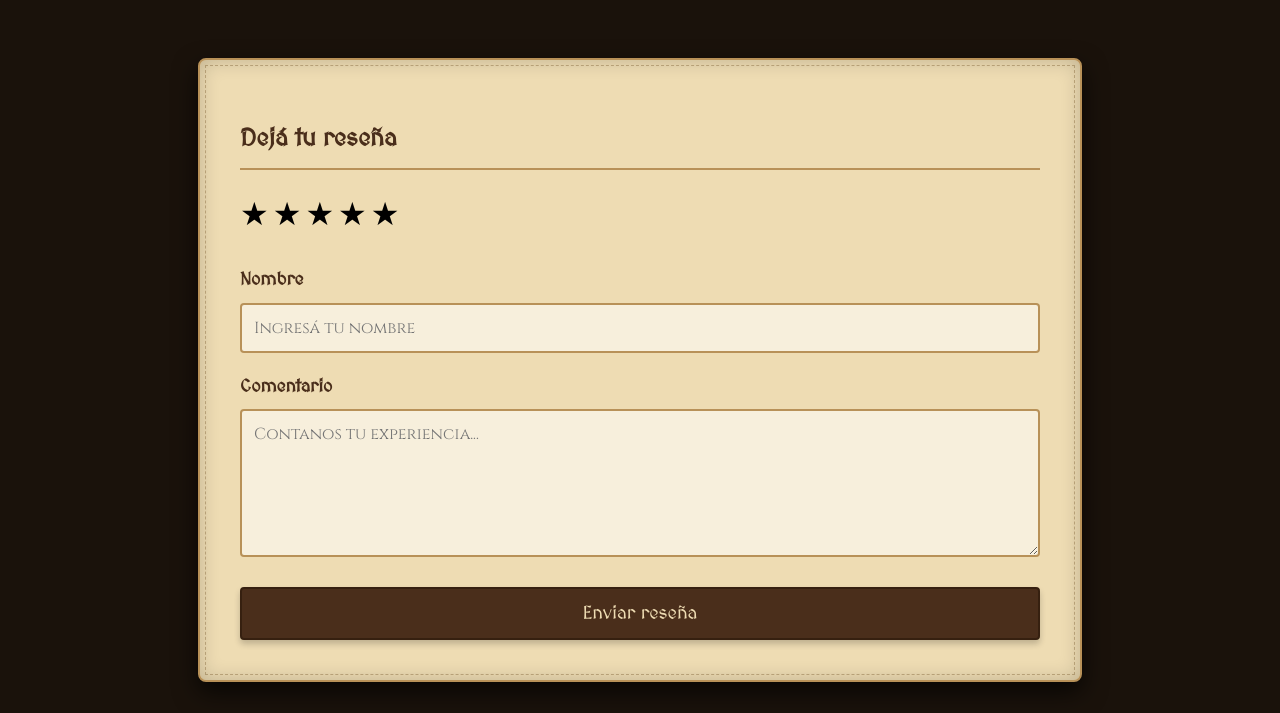
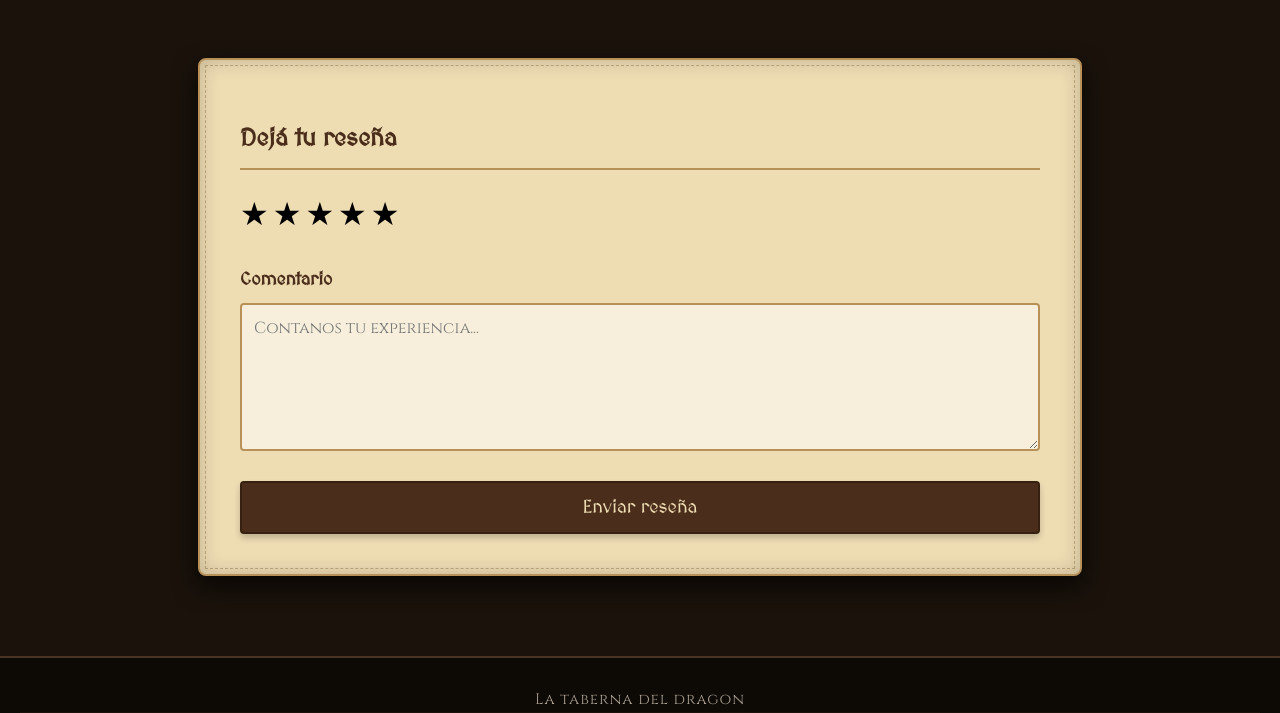
Before and after one commit to FinKedinn1/TPFinalIntro, a Flask app: a page that uses front/templates/reseñas.html in a window 1280 px wide. Shown: the part 624-1337 px from the top of the page. Run offline with Flask 3, Linux system fonts and the light colour scheme.

Commit message:
elimino nombre del template de reseñas

```diff
--- a/front/app.py
+++ b/front/app.py
@@ -29,6 +29,7 @@ def login():
     if request.method == "POST":
         email = request.form["email"]
         contraseña = request.form["contraseña"]
+        return redirect(url_for('inicio'))
     return render_template("login.html")
 
 @app.route("/reservaciones", methods=["GET", "POST"])
@@ -38,8 +39,11 @@ def reservaciones():
 
     return render_template("reservas.html")
 
-@app.route("/reseñas")
+@app.route("/reseñas", methods=["GET", "POST"])
 def reseñas():
+    if request.method == "POST":
+        comentario = request.form["comentario"]
+        return redirect(url_for('reseñas'))
     return render_template("reseñas.html")
 
 if __name__ == "__main__":
--- a/front/static/js/reseñas.js
+++ b/front/static/js/reseñas.js
@@ -25,7 +25,7 @@ document.getElementById("form-reseña").addEventListener("submit", async functio
         puntaje_estrellas: puntaje
     };
 
-    const res = await fetch("http://127.0.0.1:5000/reseñas", {
+    const res = await fetch("http://127.0.0.1:5001/reseñas", {
         method: "POST",
         headers: {
             "Content-Type": "application/json"
@@ -43,7 +43,7 @@ document.getElementById("form-reseña").addEventListener("submit", async functio
 
 
 async function cargarReseñas() {
-    const res = await fetch("http://127.0.0.1:5000/reseñas");
+    const res = await fetch("http://127.0.0.1:5001/reseñas");
     const data = await res.json();
 
     const contenedor = document.getElementById("contenedor-reseñas");
--- a/front/templates/reseñas.html
+++ b/front/templates/reseñas.html
@@ -20,19 +20,7 @@
     <span class = "estrella" data-rating='4'>★</span>
     <span class = "estrella" data-rating='5'>★</span>
 
-        <form id="form-reseña" class="medieval-form">
-
-            <div class="form-group">
-                <label for="nombre">Nombre</label>
-
-                <input
-                    type="text"
-                    id="nombre"
-                    name="nombre"
-                    placeholder="Ingresá tu nombre"
-                    required
-                >
-            </div>
+        <form method="POST" id="form-reseña" class="medieval-form" action="/">
 
             <div class="form-group">
                 <label for="comentario">Comentario</label>
```
